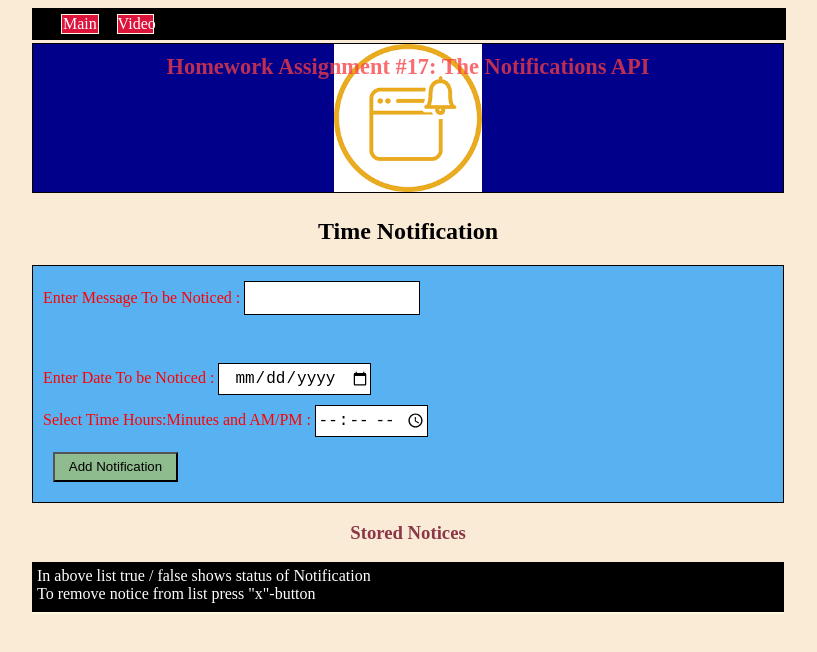
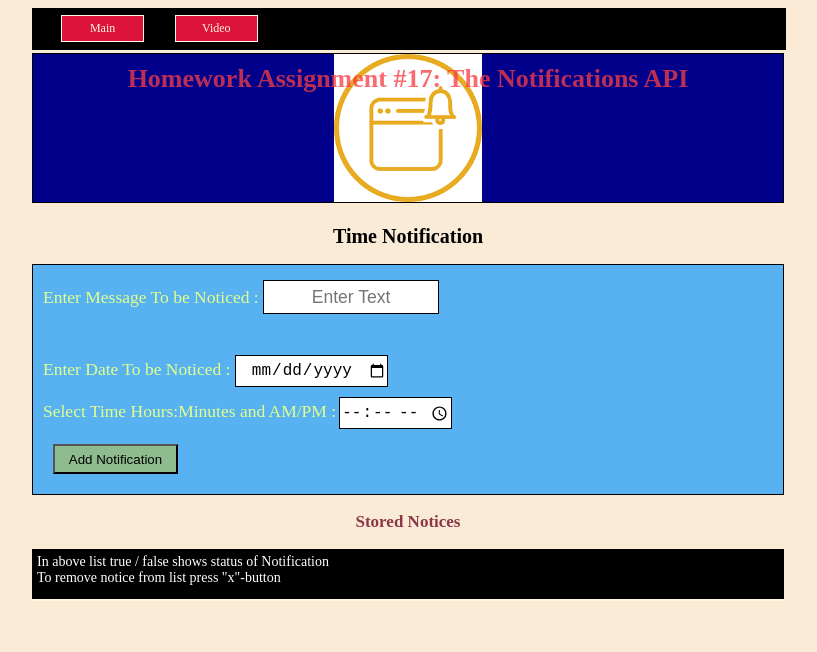
Before and after one commit to hiren65/Pirple-JavaScript-HomeAssignment_17, a plain HTML site: page index.html in a window 1280 px wide. Shown: the whole page, without its empty margins (232-1049 px from the left). Drawn offline with Linux system fonts and the light colour scheme.

Commit message:
Video explanation html page added

```diff
--- a/index.html
+++ b/index.html
@@ -12,7 +12,8 @@
         <div class="navMenu">
             <nav class="menu">
                 <ul class="menuList">
-                    <li class="l1">Main</li><li class="l1">Video</li>
+                    <li class="l1" >  <a href="index.html">Main</a>  </li>
+                    <li class="l1"><a href="explanation.html"> Video </a></li>
                 </ul>
             </nav>
         </div>
@@ -25,13 +26,14 @@
             <div id="detail">
                 <label id="lb01">
                     <span>Enter Message To be Noticed : </span>
-                    <input type="text" value="" id="inputBox">
+                    <input type="text" value="" id="inputBox" placeholder="Enter Text">
 
                 </label>
                 <br>
                 <label id="lb02">
                     <span>Enter Date To be Noticed : </span>
-                    <input type="date" value="" id="inputDateBox" class="inputBox" required>
+
+                    <input type="date" value="" id="inputDateBox" class="inputBox"  required>
                     <br>
                     <span>Select Time Hours:Minutes and AM/PM :</span>
                     <input type="time" value="" id="inputHoursBox" class="inputBox" required>
--- a/style.css
+++ b/style.css
@@ -3,11 +3,11 @@ html{
     margin: auto;
     width: 60%;
     background-color: antiquewhite;
-
+    font-size: 62.5%;
 }
 .menu{
     width: 100%;
-    height: 30px;
+    height: 40px;
     display: block;
     border: 1px solid black;
     background-color: black;
@@ -20,19 +20,22 @@ html{
 .l1{
     display: inline-block;
     color: white;
-    margin-right: 30px;
-    margin-top: 5px;
+    margin-right: 40px;
+    margin-top: 6px;
     background-color: crimson;
-    width: 5%;
+    width: 10%;
     text-align: center;
     border: 1px solid cornsilk;
     cursor: pointer;
     margin-left: -12px;
+    padding: 5px;
+    font-size: 1.2rem;
+
 }
 #wrapper{
     display: grid;
     grid-template-columns: auto;
-    grid-auto-rows: 30px 150px auto auto;
+    grid-auto-rows: 40px 150px auto auto;
     grid-gap: 5px;
 }
 #header{
@@ -47,14 +50,16 @@ h1{
     text-align: center;
     color: rgba(248, 60, 67, 0.76);
     margin: 10px;
-    font-size: 1.4rem;
+    font-size: 2.6rem;
 }
 h2{
     text-align: center;
+    font-size: 2.0rem;
 }
 h3{
     color: #8b3747;
     text-align: center;
+    font-size: 1.7rem;
 }
 #detail{
     background-color: rgba(23, 155, 253, 0.71);
@@ -73,7 +78,7 @@ span {
     width: 170px;
     text-align: center;
     height: 30px;
-    font-size: 16px;
+    font-size: 1.75rem;
     border: black 1px solid;
 }
 #inputDateBox{
@@ -106,22 +111,26 @@ span {
     //border: black 1px solid;
     display: block;
 }
+span{
+    font-size: 1.75rem;
+    color: #e2ff8b;
+}
 span.timeStamp{
     color: darkblue;
-    font-size: 16px;
+    font-size: 1.75rem;
     font-weight: 300;
     margin: 10px;
 }
 span.message,span.status{
     color: #8b3747;
-    font-size: 16px;
+    font-size: 1.75rem;
     font-weight: bold;
     margin: 10px;
     margin-right: 20px;
 }
 span.status{
     color: #fa3c44;
-    font-size: 16px;
+    font-size: 1.75rem;
     font-weight: bold;
     margin: 10px;
     margin-right: 20px;
@@ -135,7 +144,21 @@ span.status{
     color: white;
     padding: 5px;
     list-style: none;
+    font-size: 1.4rem;
 }
 footer{
     border: 1px solid cornsilk;
 }
+a{
+    text-decoration: none;
+    color: cornsilk;
+}
+a:hover{
+    color: chartreuse;
+}
+video{
+    display: block;
+    margin: auto;
+    border: cornsilk;
+    width: 60%;
+}
```
Also changed, not shown: explanation.html (added, +34 -0 lines).
